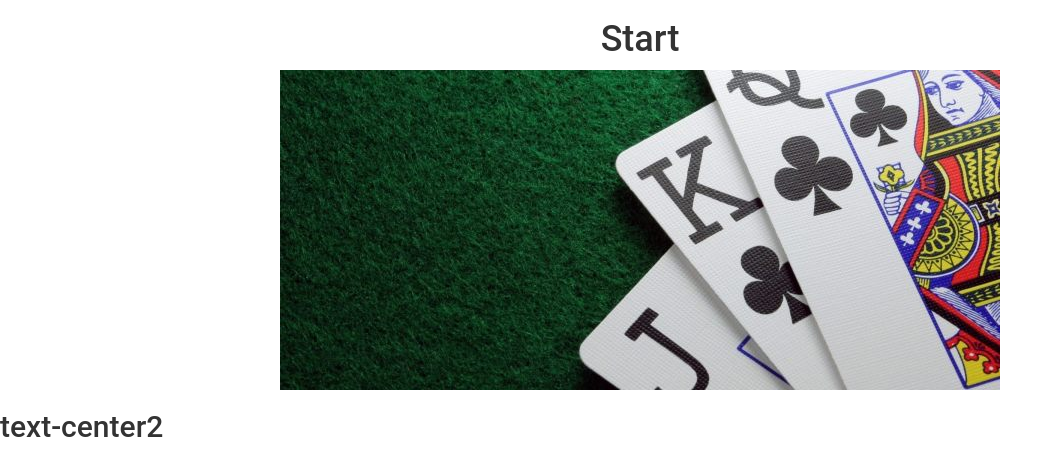
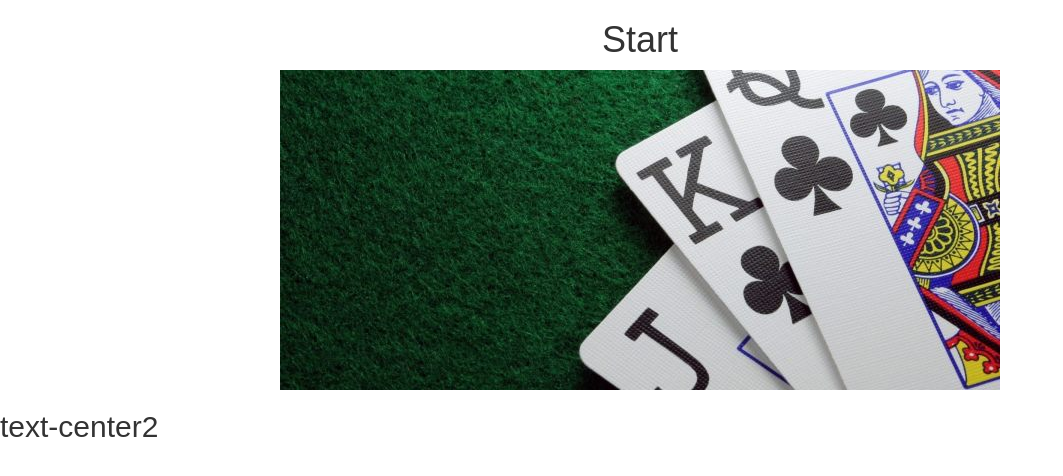
Before and after one commit to Yosip92/final_test, a plain HTML site: page index.html in a window 1280 px wide. Shown: the whole page, without its empty margins (0-1063 px from the left). Drawn offline with Linux system fonts and the light colour scheme; a web font is replaced by a local one.

Commit message:
testing font TitilliumWeb

```diff
--- a/css/screen.less
+++ b/css/screen.less
@@ -1,4 +1,4 @@
 body {
     background: #fff;
-    font-family: 'Roboto', sans-serif;
+    font-family: TitilliumWeb, sans-serif;
 }
```
Also changed, not shown: css/screen.css.
